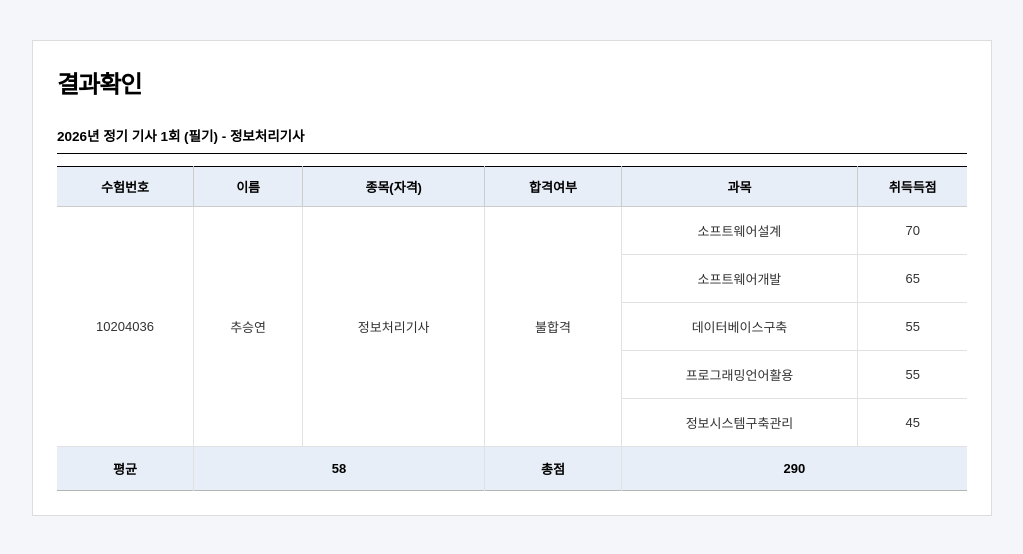
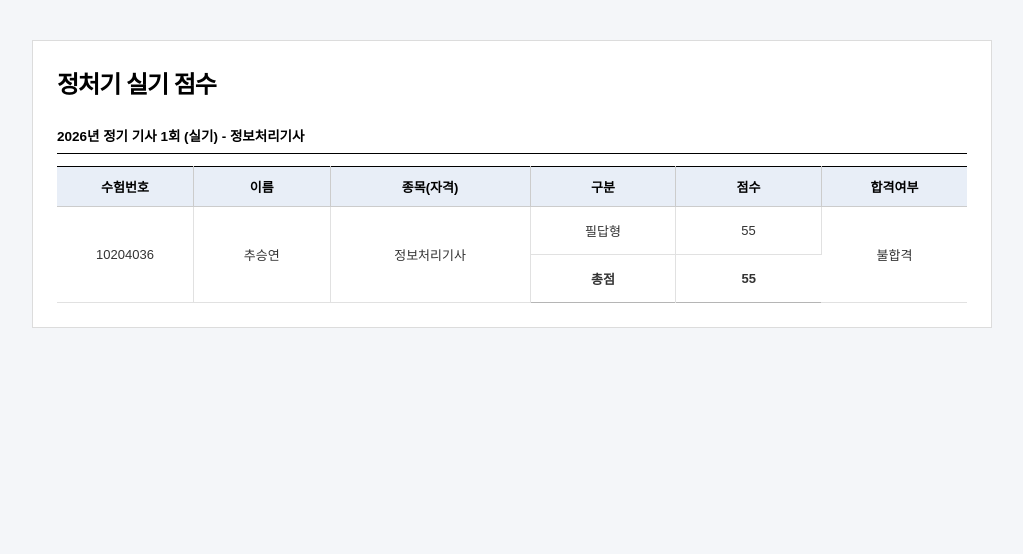
Before and after one commit to choo00412/sds, a plain HTML site: page index.html in a window 1280 px wide. Shown: the whole page, without its empty margins (128-1151 px from the left). Drawn offline with Linux system fonts and the light colour scheme.

Commit message:
ㅇㄴㄴㅇ

```diff
--- a/index.html
+++ b/index.html
@@ -3,7 +3,7 @@
 <head>
     <meta charset="UTF-8">
     <meta name="viewport" content="width=device-width, initial-scale=1.0">
-    <title>큐넷 결과확인</title>
+    <title>큐넷 실기 결과확인</title>
     <style>
         * {
             box-sizing: border-box;
@@ -35,20 +35,12 @@
             letter-spacing: -1px;
         }
 
-        /* 상단 헤더 영역 스타일 */
+        /* 실기 상단 타이틀 영역 */
         .table-header-box {
             width: 100%;
             border-bottom: 1px solid #000000;
             padding-bottom: 8px;
             margin-bottom: 12px;
-        }
-
-        .notice {
-            font-size: 12.5px;
-            color: #444;
-            text-align: right;
-            margin-bottom: 10px;
-            white-space: nowrap;
         }
 
         .exam-title {
@@ -95,13 +87,9 @@
             border-right: none;
         }
 
-        /* 하단 결과 바 스타일 */
-        .result-bar td {
-            background-color: #e8eef7;
-            color: #000;
-            font-weight: bold;
+        /* 실기 하단 총점 행 스타일 */
+        .total-row td {
             border-bottom: none;
-            padding: 12px 5px;
         }
 
         .pass-text {
@@ -112,55 +100,35 @@
 <body>
 
 <div class="container">
-    <h2>결과확인</h2>
+    <h2>정처기 실기 점수</h2>
 
     <div class="table-header-box">
-
-        <div class="exam-title">2026년 정기 기사 1회 (필기) - 정보처리기사</div>
+        <div class="exam-title">2026년 정기 기사 1회 (실기) - 정보처리기사</div>
     </div>
 
     <table class="main-table">
         <thead>
             <tr>
                 <th style="width: 15%;">수험번호</th>
-                <th style="width: 12%;">이름</th>
-                <th style="width: 20%;">종목(자격)</th>
-                <th style="width: 15%;">합격여부</th>
-                <th style="width: 26%;">과목</th>
-                <th style="width: 12%;">취득득점</th>
+                <th style="width: 15%;">이름</th>
+                <th style="width: 22%;">종목(자격)</th>
+                <th style="width: 16%;">구분</th>
+                <th style="width: 16%;">점수</th>
+                <th style="width: 16%;">합격여부</th>
             </tr>
         </thead>
         <tbody>
             <tr>
-                <td rowspan="5">10204036</td>
-                <td rowspan="5">추승연</td>
-                <td rowspan="5">정보처리기사</td>
-                <td rowspan="5" class="pass-text">불합격</td>
-                <td>소프트웨어설계</td>
-                <td>70</td>
+                <td rowspan="2">10204036</td>
+                <td rowspan="2">추승연</td>
+                <td rowspan="2">정보처리기사</td>
+                <td>필답형</td>
+                <td>55</td>
+                <td rowspan="2" class="pass-text">불합격</td>
             </tr>
-            <tr>
-                <td>소프트웨어개발</td>
-                <td>65</td>
-            </tr>
-            <tr>
-                <td>데이터베이스구축</td>
-                <td>55</td>
-            </tr>
-            <tr>
-                <td>프로그래밍언어활용</td>
-                <td>55</td>
-            </tr>
-            <tr>
-                <td>정보시스템구축관리</td>
-                <td>45</td>
-            </tr>
-
-            <tr class="result-bar">
-                <td>평균</td>
-                <td colspan="2">58</td>
-                <td>총점</td>
-                <td colspan="2">290</td>
+            <tr class="total-row">
+                <td style="font-weight: bold;">총점</td>
+                <td style="font-weight: bold;">55</td>
             </tr>
         </tbody>
     </table>
```
